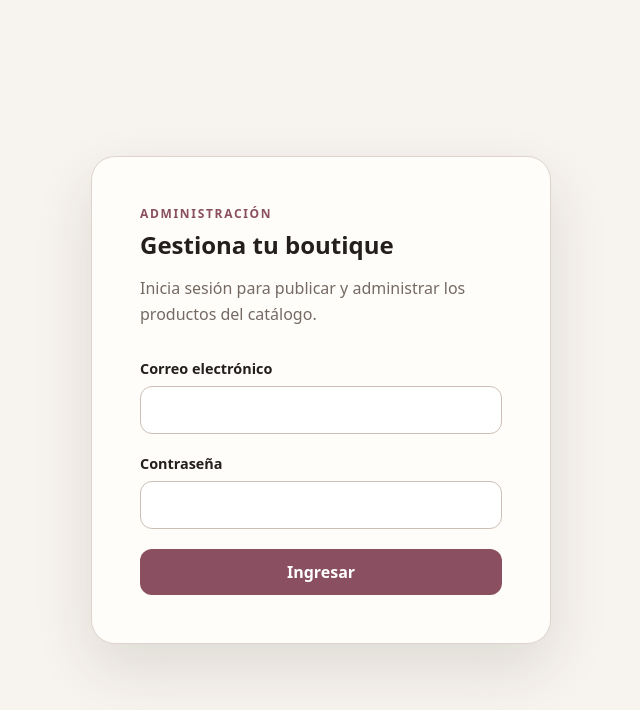
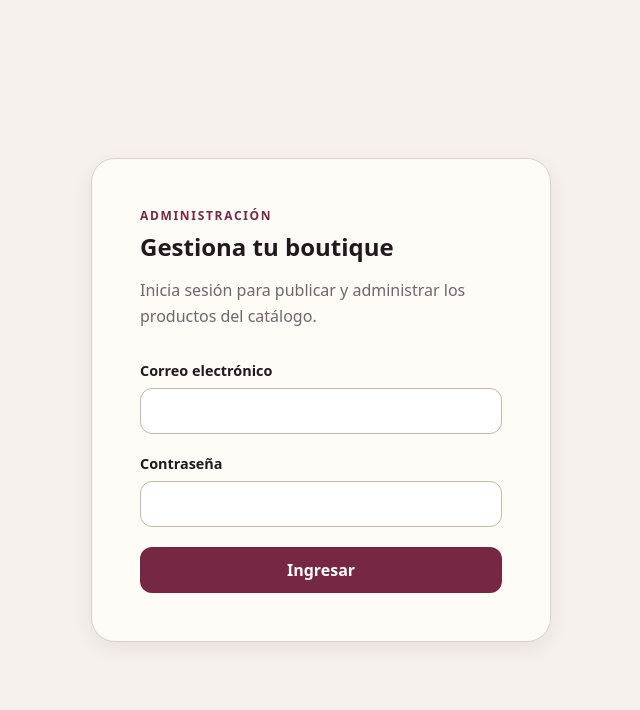
Before and after one commit to josenievesdev/boutique-web, a React (Vite) app: page /admin/login in a window 1280 px wide. Shown: the top 710 px of the page, without its empty margins (319-959 px from the left). Built offline with nearby package versions, Linux system fonts and the light colour scheme; no server answers.

Commit message:
style: refine shared visual palette and controls

```diff
--- a/src/admin.css
+++ b/src/admin.css
@@ -18,7 +18,7 @@
   border: 1px solid var(--color-border);
   border-radius: var(--radius-2xl);
   background: var(--color-surface);
-  box-shadow: var(--shadow-lg);
+  box-shadow: var(--shadow-md);
 }
 
 .admin-eyebrow {
@@ -184,7 +184,7 @@
 
 .admin-summary-card--link:hover {
   transform: translateY(-2px);
-  box-shadow: var(--shadow-md);
+  box-shadow: var(--shadow-sm);
 }
 
 .admin-summary-card__action {
@@ -406,8 +406,8 @@
 }
 
 .admin-status-badge--hidden {
-  color: #57515e;
-  background: #ece9ef;
+  color: var(--color-text-secondary);
+  background: var(--color-background-subtle);
 }
 
 .admin-status-badge--out_of_stock {
@@ -416,8 +416,8 @@
 }
 
 .admin-status-badge--archived {
-  color: #5f5f5f;
-  background: #e9e9e9;
+  color: var(--color-danger);
+  background: var(--color-danger-soft);
 }
 
 .admin-product-row__actions button {
@@ -837,6 +837,12 @@
   color: var(--color-danger);
 }
 
+.admin-image-card__actions
+  .admin-image-card__delete:hover:not(:disabled) {
+  border-color: var(--color-danger-border);
+  background: var(--color-danger-soft);
+}
+
 .admin-images-empty {
   padding: 38px 20px;
   border: 1px dashed var(--color-border-strong);
@@ -994,8 +1000,20 @@
 }
 
 .admin-action-button--danger {
+  border: 1px solid var(--color-danger-border);
+  color: var(--color-danger);
+  background: var(--color-danger-soft);
+}
+
+.admin-action-button--danger-outline:hover:not(:disabled) {
+  border-color: var(--color-danger);
+  background: var(--color-danger-soft);
+}
+
+.admin-action-button--danger:hover:not(:disabled) {
+  border-color: var(--color-danger-hover);
   color: var(--color-text-inverse);
-  background: var(--color-danger);
+  background: var(--color-danger-hover);
 }
 
 .admin-product-status-progress {
@@ -1148,8 +1166,8 @@
 .admin-category-status {
   padding: 6px 9px;
   border-radius: var(--radius-pill);
-  color: #686868;
-  background: #ececec;
+  color: var(--color-text-secondary);
+  background: var(--color-background-subtle);
   font-size: 0.72rem;
   font-weight: 800;
 }
@@ -1213,7 +1231,7 @@
   border: 1px solid var(--color-border-strong);
   border-radius: 22px;
   background: var(--color-surface);
-  box-shadow: var(--shadow-md);
+  box-shadow: var(--shadow-sm);
 }
 
 .admin-category-editor__header {
@@ -1364,3 +1382,119 @@
     grid-template-columns: 1fr 1fr;
   }
 }
+
+/* Shared action treatments */
+.admin-form button,
+.admin-status button,
+.admin-dashboard button,
+.admin-products__header button,
+.admin-products__state button,
+.admin-primary-link,
+.admin-product-form__actions button,
+.admin-image-upload__fields > button,
+.admin-product-status-panel > button,
+.admin-action-button,
+.admin-category-form > button,
+.admin-category-editor__save {
+  min-height: 46px;
+  padding: 0 20px;
+  border: 1px solid transparent;
+  border-radius: var(--radius-md);
+  color: var(--color-text-inverse);
+  background: var(--color-primary);
+  box-shadow: none;
+  font-family: var(--font-family-sans);
+  font-weight: 800;
+  text-decoration: none;
+}
+
+.admin-form button:hover:not(:disabled),
+.admin-status button:hover:not(:disabled),
+.admin-dashboard button:hover:not(:disabled),
+.admin-products__header button:hover:not(:disabled),
+.admin-products__state button:hover:not(:disabled),
+.admin-primary-link:hover,
+.admin-product-form__actions button:hover:not(:disabled),
+.admin-image-upload__fields > button:hover:not(:disabled),
+.admin-product-status-panel > button:hover:not(:disabled),
+.admin-action-button:hover:not(:disabled),
+.admin-category-form > button:hover:not(:disabled),
+.admin-category-editor__save:hover:not(:disabled) {
+  background: var(--color-primary-hover);
+}
+
+.admin-secondary-link,
+.admin-action-button--secondary,
+.admin-category-editor__cancel {
+  min-height: 46px;
+  padding: 0 20px;
+  border: 1px solid var(--color-border-strong);
+  border-radius: var(--radius-md);
+  color: var(--color-primary);
+  background: var(--color-surface-raised);
+  box-shadow: none;
+  font-family: var(--font-family-sans);
+  font-weight: 750;
+  text-decoration: none;
+}
+
+.admin-secondary-link:hover,
+.admin-action-button--secondary:hover:not(:disabled),
+.admin-category-editor__cancel:hover:not(:disabled) {
+  border-color: var(--color-primary);
+  background: var(--color-primary-soft);
+}
+
+.admin-edit-link,
+.admin-product-row__actions button,
+.admin-image-card__actions button,
+.admin-category-editor__header > button {
+  color: var(--color-primary);
+  background: var(--color-surface-raised);
+}
+
+.admin-edit-link:hover,
+.admin-product-row__actions button:hover:not(:disabled),
+.admin-image-card__actions button:hover:not(:disabled),
+.admin-category-editor__header > button:hover:not(:disabled) {
+  border-color: var(--color-primary);
+  background: var(--color-primary-soft);
+}
+
+.admin-action-button--danger-outline,
+.admin-action-button--danger {
+  border-color: var(--color-danger-border);
+  color: var(--color-danger);
+}
+
+.admin-action-button--danger-outline {
+  background: var(--color-surface-raised);
+}
+
+.admin-action-button--danger {
+  background: var(--color-danger-soft);
+}
+
+.admin-action-button--danger-outline:hover:not(:disabled) {
+  border-color: var(--color-danger);
+  color: var(--color-danger);
+  background: var(--color-danger-soft);
+}
+
+.admin-action-button--danger:hover:not(:disabled) {
+  border-color: var(--color-danger-hover);
+  color: var(--color-text-inverse);
+  background: var(--color-danger-hover);
+}
+
+.admin-image-card__actions
+  .admin-image-card__delete {
+  color: var(--color-danger);
+}
+
+.admin-image-card__actions
+  .admin-image-card__delete:hover:not(:disabled) {
+  border-color: var(--color-danger-border);
+  color: var(--color-danger-hover);
+  background: var(--color-danger-soft);
+}
--- a/src/catalog.css
+++ b/src/catalog.css
@@ -119,30 +119,39 @@
 }
 
 .catalog-primary-action,
-.catalog-secondary-action {
+.catalog-secondary-action,
+.catalog-whatsapp-action {
   display: inline-flex;
   align-items: center;
   justify-content: center;
-  min-height: 50px;
-  padding: 0 23px;
-  border-radius: var(--radius-pill);
+  min-height: 46px;
+  padding: 0 20px;
+  border-radius: var(--radius-md);
+  font-family: var(--font-family-sans);
   font-weight: 800;
   text-decoration: none;
 }
 
-.catalog-primary-action {
+.catalog-primary-action,
+.catalog-whatsapp-action {
   color: var(--color-text-inverse);
   background: var(--color-primary);
 }
 
-.catalog-primary-action:hover {
+.catalog-primary-action:hover,
+.catalog-whatsapp-action:hover {
   background: var(--color-primary-hover);
 }
 
 .catalog-secondary-action {
   border: 1px solid var(--color-border-strong);
-  color: var(--color-text);
-  background: var(--color-surface);
+  color: var(--color-primary);
+  background: var(--color-surface-raised);
+}
+
+.catalog-secondary-action:hover {
+  border-color: var(--color-primary);
+  background: var(--color-primary-soft);
 }
 
 .catalog-hero__visual {
@@ -264,9 +273,8 @@
 
 .catalog-search input:focus-visible {
   border-color: var(--color-primary);
-  box-shadow:
-    0 0 0 4px
-    var(--color-focus-ring);
+  outline: 0;
+  box-shadow: 0 0 0 3px var(--color-focus-ring);
 }
 
 .catalog-categories {
@@ -323,13 +331,18 @@
 }
 
 .catalog-state button {
-  min-height: 42px;
-  padding: 0 18px;
-  border-radius: var(--radius-pill);
+  min-height: 46px;
+  padding: 0 20px;
+  border-radius: var(--radius-md);
   color: var(--color-text-inverse);
   background: var(--color-primary);
-  font-weight: 750;
+  font-family: var(--font-family-sans);
+  font-weight: 800;
   cursor: pointer;
+}
+
+.catalog-state button:hover:not(:disabled) {
+  background: var(--color-primary-hover);
 }
 
 .catalog-product-grid {
@@ -353,8 +366,8 @@
 }
 
 .catalog-product-card:hover {
-  transform: translateY(-5px);
-  box-shadow: var(--shadow-lg);
+  transform: translateY(-2px);
+  box-shadow: var(--shadow-sm);
 }
 
 .catalog-product-card__media {
@@ -854,12 +867,13 @@
 }
 
 .catalog-request-add-button {
-  min-height: 50px;
-  padding: 0 23px;
-  border-radius: var(--radius-pill);
+  min-height: 46px;
+  padding: 0 20px;
+  border-radius: var(--radius-md);
   color: var(--color-text-inverse);
   background: var(--color-primary);
-  font-weight: 850;
+  font-family: var(--font-family-sans);
+  font-weight: 800;
   cursor: pointer;
 }
 
@@ -915,11 +929,16 @@
   min-height: 42px;
   padding: 0 17px;
   border: 1px solid var(--color-danger-border);
-  border-radius: var(--radius-pill);
+  border-radius: var(--radius-md);
   color: var(--color-danger);
-  background: transparent;
+  background: var(--color-surface-raised);
   font-weight: 750;
   cursor: pointer;
+}
+
+.cart-clear-button:hover:not(:disabled) {
+  border-color: var(--color-danger);
+  background: var(--color-danger-soft);
 }
 
 .cart-empty {
@@ -1038,6 +1057,10 @@
   cursor: pointer;
 }
 
+.cart-item__remove:hover:not(:disabled) {
+  color: var(--color-danger-hover);
+}
+
 .cart-item__subtotal {
   align-self: start;
   padding-top: 8px;
--- a/src/index.css
+++ b/src/index.css
@@ -2,37 +2,37 @@
   color-scheme: light;
 
   /* Color: backgrounds and surfaces */
-  --color-background: #f7f3ee;
-  --color-background-subtle: #f1e8e2;
-  --color-surface: #fffdf9;
+  --color-background: #f6f1ec;
+  --color-background-subtle: #eee4e1;
+  --color-surface: #fffcf8;
   --color-surface-raised: #fff;
-  --color-surface-muted: #eee7df;
-  --color-surface-overlay: rgba(255, 253, 249, 0.92);
+  --color-surface-muted: #e9dfda;
+  --color-surface-overlay: rgba(255, 252, 248, 0.94);
 
   /* Color: content and brand */
-  --color-text: #241f1c;
-  --color-text-secondary: #756a63;
+  --color-text: #21191c;
+  --color-text-secondary: #71656a;
   --color-text-inverse: #fff;
-  --color-primary: #8b4f62;
-  --color-primary-hover: #6a263d;
-  --color-primary-soft: #f1e5e8;
-  --color-accent: #b1843f;
+  --color-primary: #762743;
+  --color-primary-hover: #59182f;
+  --color-primary-soft: #f2e1e7;
+  --color-accent: #b99055;
 
   /* Color: borders and interaction */
-  --color-border: #ded4cd;
-  --color-border-strong: #cdbfb5;
-  --color-focus-ring: rgba(139, 79, 98, 0.22);
+  --color-border: #ddd0ca;
+  --color-border-strong: #c8b7af;
+  --color-focus-ring: rgba(118, 39, 67, 0.28);
 
   /* Color: states */
-  --color-success: #315f46;
-  --color-success-soft: #e4f2e8;
-  --color-success-border: #87a991;
-  --color-warning: #8a641d;
-  --color-warning-soft: #fff2cf;
-  --color-danger: #a1493d;
-  --color-danger-hover: #84372f;
-  --color-danger-soft: #fbe8e3;
-  --color-danger-border: #c8958c;
+  --color-success: #2f674d;
+  --color-success-soft: #e2f0e7;
+  --color-success-border: #86aa94;
+  --color-warning: #8d6526;
+  --color-warning-soft: #f8edd6;
+  --color-danger: #a64a43;
+  --color-danger-hover: #84352f;
+  --color-danger-soft: #f8e5e2;
+  --color-danger-border: #c99088;
 
   /* Spacing */
   --space-1: 4px;
@@ -58,9 +58,9 @@
   --radius-circle: 50%;
 
   /* Elevation */
-  --shadow-sm: 0 12px 30px rgba(52, 41, 35, 0.08);
-  --shadow-md: 0 18px 45px rgba(52, 41, 35, 0.1);
-  --shadow-lg: 0 24px 60px rgba(52, 41, 35, 0.12);
+  --shadow-sm: 0 2px 8px rgba(33, 25, 28, 0.05);
+  --shadow-md: 0 7px 20px rgba(33, 25, 28, 0.07);
+  --shadow-lg: 0 14px 32px rgba(33, 25, 28, 0.08);
 
   /* Content widths */
   --content-width-wide: 1180px;
@@ -156,12 +156,42 @@ button:not(:disabled) {
 input,
 select,
 textarea {
-  border-color: var(--color-border);
+  color: var(--color-text);
+}
+
+input:not([type="checkbox"]):not([type="radio"]):not([type="file"]),
+select,
+textarea {
+  border: 1px solid var(--color-border-strong);
+  border-radius: var(--radius-md);
   background-color: var(--color-surface-raised);
 }
 
+input:not([type="checkbox"]):not([type="radio"]):not([type="file"]),
+select {
+  min-height: 46px;
+  padding-inline: 14px;
+}
+
 textarea {
+  padding: 12px 14px;
   resize: vertical;
+}
+
+input:not([type="checkbox"]):not([type="radio"]):not([type="file"]):focus-visible,
+select:focus-visible,
+textarea:focus-visible {
+  border-color: var(--color-primary);
+  outline: 0;
+  box-shadow: 0 0 0 3px var(--color-focus-ring);
+}
+
+input:disabled,
+select:disabled,
+textarea:disabled {
+  color: var(--color-text-secondary);
+  border-color: var(--color-border);
+  background-color: var(--color-background-subtle);
 }
 
 ::placeholder {
@@ -171,8 +201,13 @@ textarea {
 
 a {
   color: inherit;
+  text-decoration-color: var(--color-border-strong);
   text-decoration-thickness: 0.08em;
   text-underline-offset: 0.18em;
+}
+
+a:hover {
+  text-decoration-color: currentColor;
 }
 
 img {
```
